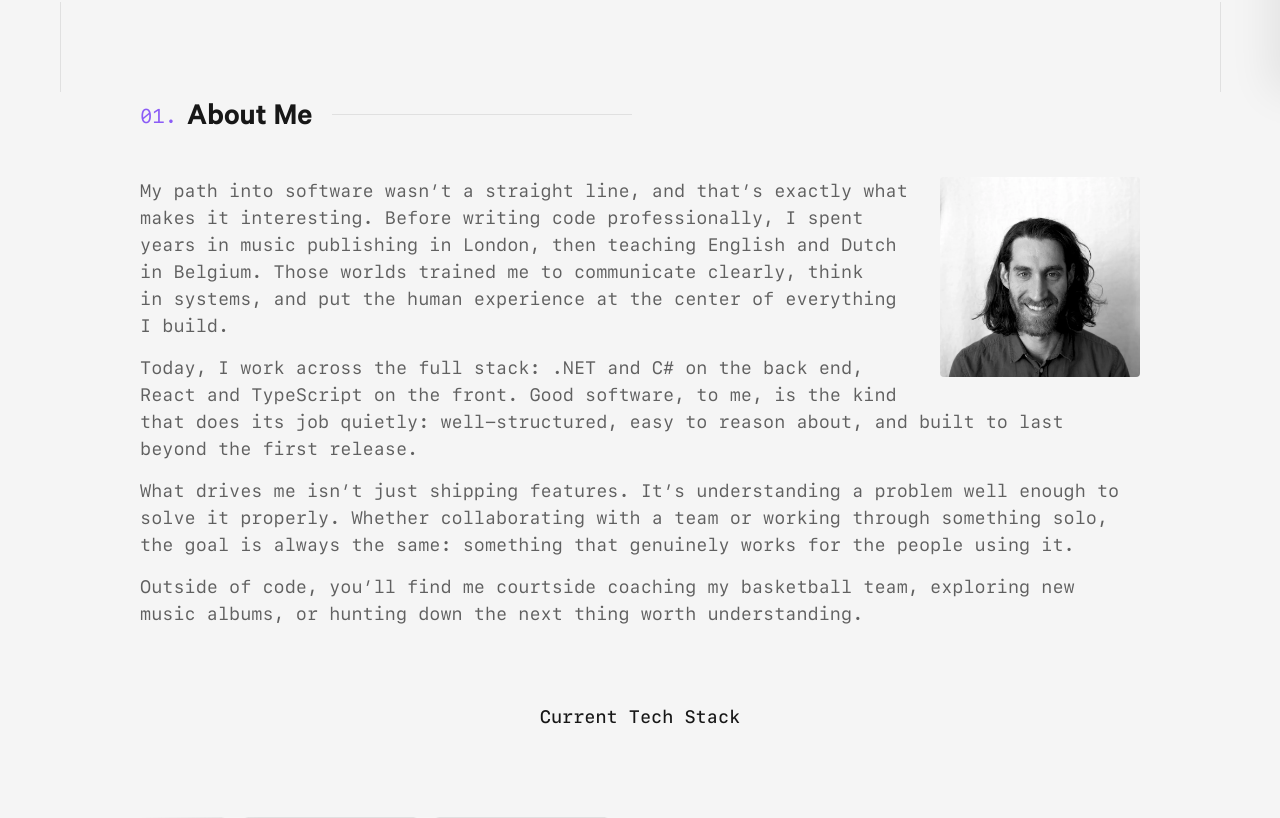
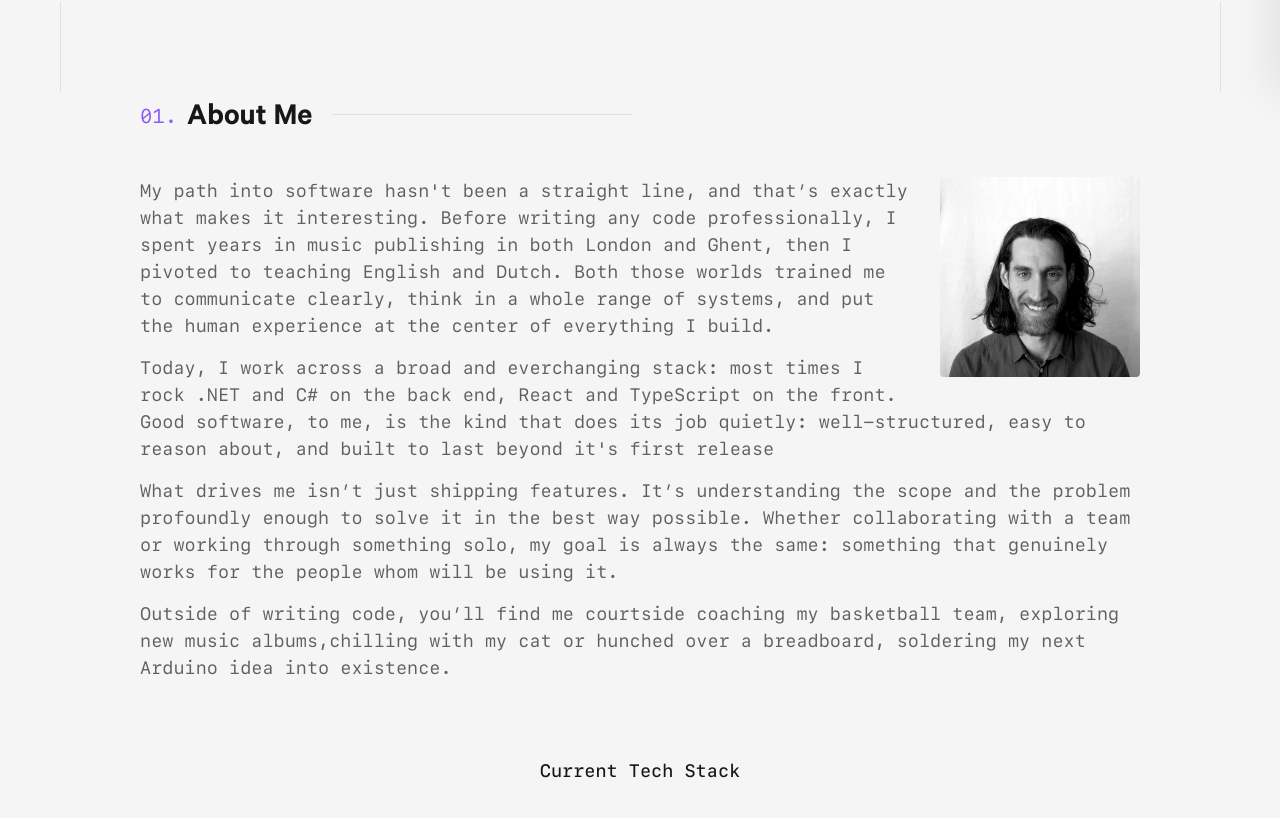
Before and after one commit to MathieuSchrurs/portfolio, a React (Vite) app: page / in a window 1280 px wide. Shown: the part 708-1526 px from the top of the page. Built offline with nearby package versions, Linux system fonts and the light colour scheme.

Commit message:
changed the wording of some taglines and the rotatingword gets 1.5em to give it a bit more breathing space

```diff
--- a/src/components/sections/About.tsx
+++ b/src/components/sections/About.tsx
@@ -4,11 +4,6 @@ import SectionWrapper from "../layout/SectionWrapper";
 import TechStackReel from "../ui/TechStackReel";
 import { skills } from "../../data/skills";
 
-// About's "Current Tech Stack" strip is a curated subset of the shared skill
-// data, picked by name. A couple of entries are relabelled here to the
-// broader, combined phrasing this strip has always used (e.g. pairing C#
-// with .NET, since the shared data lists them as separate categorised
-// entries but they render with the same icon/color here).
 const featuredSkillNames = [
   "HTML5",
   "C#",
@@ -146,27 +141,25 @@ const About = () => {
         <StyledText>
           <div>
             <p>
-              My path into software wasn’t a straight line, and that’s exactly what makes
-              it interesting. Before writing code professionally, I spent years in music
-              publishing in London, then teaching English and Dutch in Belgium. Those worlds
-              trained me to communicate clearly, think in systems, and put the human
+              My path into software hasn't been a straight line, and that’s exactly what makes
+              it interesting. Before writing any code professionally, I spent years in music
+              publishing in both London and Ghent, then I pivoted to teaching English and Dutch. Both those worlds
+              trained me to communicate clearly, think in a whole range of systems, and put the human
               experience at the center of everything I build.
             </p>
             <p>
-              Today, I work across the full stack: .NET and C# on the back end, React and
+              Today, I work across a broad and everchanging stack: most times I rock .NET and C# on the back end, React and
               TypeScript on the front. Good software, to me, is the kind that does its job
-              quietly: well-structured, easy to reason about, and built to last beyond the
-              first release.
+              quietly: well-structured, easy to reason about, and built to last beyond it's first release
             </p>
             <p>
-              What drives me isn’t just shipping features. It’s understanding a problem well
-              enough to solve it properly. Whether collaborating with a team or working
-              through something solo, the goal is always the same: something that genuinely
-              works for the people using it.
+              What drives me isn’t just shipping features. It’s understanding the scope and the problem profoundly
+              enough to solve it in the best way possible. Whether collaborating with a team or working
+              through something solo, my goal is always the same: something that genuinely works for the people whom will be using it.
             </p>
             <p>
-              Outside of code, you’ll find me courtside coaching my basketball team, exploring
-              new music albums, or hunting down the next thing worth understanding.
+              Outside of writing code, you’ll find me courtside coaching my basketball team, exploring
+              new music albums,chilling with my cat or hunched over a breadboard, soldering my next Arduino idea into existence.
             </p>
 
             <StyledTechStackSubtitle>Current Tech Stack</StyledTechStackSubtitle>
--- a/src/components/sections/Contact.tsx
+++ b/src/components/sections/Contact.tsx
@@ -52,11 +52,12 @@ const Contact = () => {
   return (
     <StyledContactSection id="contact">
       <StyledPreHeading>Get In Touch</StyledPreHeading>
-      <StyledTitle>Let's build something that lasts.</StyledTitle>
+      <StyledTitle>Want to build together?</StyledTitle>
 
       <StyledDescription>
-        If you're hiring for a team that cares how things are built, or if
-        you just want to talk shop, I'd like to hear from you.
+          Whether you've got an exciting project that could use another brain or some extra firepower,
+          or you're building something cool and just want to team up, I would love to hear about it.
+          So don't hesitate to reach out.
       </StyledDescription>
 
       <StyledCTA>
--- a/src/components/sections/Hero.tsx
+++ b/src/components/sections/Hero.tsx
@@ -16,10 +16,6 @@ const StyledHero = styled.section`
   padding-bottom: 5rem;
 `;
 
-/* Subtitle line hugging the big name's underside — the negative top margin
-   eats the name's descender room; the bottom margin separates the pair
-   from the tagline. && beats the global "p:last-child { margin-bottom: 0 }"
-   rule, which otherwise zeroes the gap (this p is alone in its wrapper). */
 const StyledOverline = styled.p`
   && {
     color: var(--accent-color);
@@ -31,8 +27,6 @@ const StyledOverline = styled.p`
   }
 `;
 
-/* The one oversized moment above the fold — same Calibre-600-against-mono
-   language as the Experience company names, scaled up for the opening. */
 const StyledBigName = styled.h1`
   color: var(--text-primary-color);
   font-family: var(--font-sans);
@@ -48,7 +42,7 @@ const StyledTagline = styled.h2`
   font-family: var(--font-mono);
   font-weight: 400;
   font-size: clamp(1.1rem, 0.9rem + 1vw, 1.5rem);
-  line-height: 1.4;
+  line-height: 1.5;
   margin-bottom: 2rem;
 `;
 
--- a/src/components/sections/Skills.tsx
+++ b/src/components/sections/Skills.tsx
@@ -100,7 +100,7 @@ const categoryIcons: Record<
 const Skills = () => {
   return (
     <StyledSkillsSection id="skills">
-      <SectionHeading sectionNumber="3">My Skill Set</SectionHeading>
+      <SectionHeading sectionNumber="3">Toolbox</SectionHeading>
       <SkillsGrid>
         {skillCategories.map(({ category, skills }) => {
           const Icon = categoryIcons[category] ?? FaCode;
--- a/src/components/ui/RotatingWord.tsx
+++ b/src/components/ui/RotatingWord.tsx
@@ -7,7 +7,7 @@ import { usePrefersReducedMotion } from '../../hooks';
 const WordSlot = styled.span`
   display: block;
   overflow: hidden;
-  height: 1.2em;
+  height: 1.5em;
   position: relative;
 `;
 
```
